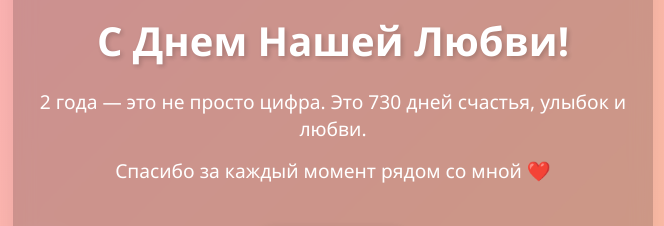
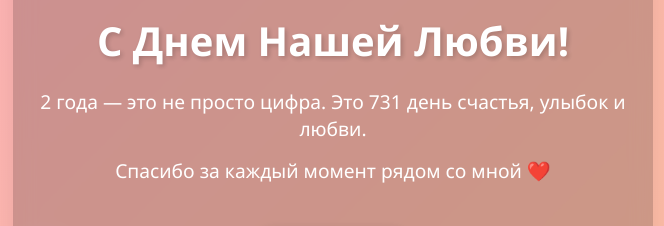
Before and after one commit to blvckfrxg/anniversary-site, a website: page public/index.html in a window 1280 px wide. Shown: the part 324-550 px from the top of the page, 307-971 px from the left. Drawn offline with Linux system fonts and the light colour scheme.

Commit message:
Update index.html

```diff
--- a/public/index.html
+++ b/public/index.html
@@ -32,7 +32,7 @@
         <div class="container">
             <div class="heart">❤️</div>
             <h1>С Днем Нашей Любви!</h1>
-            <p>2 года — это не просто цифра. Это 730 дней счастья, улыбок и любви.</p>
+            <p>2 года — это не просто цифра. Это 731 день счастья, улыбок и любви.</p>
             <p>Спасибо за каждый момент рядом со мной ❤️</p>
             <button class="next-btn" onclick="showSlide(2)">Продолжить</button>
         </div>
```
